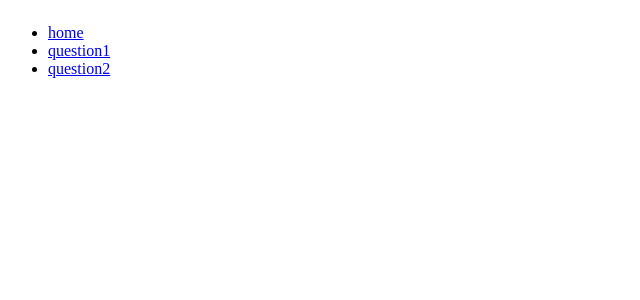
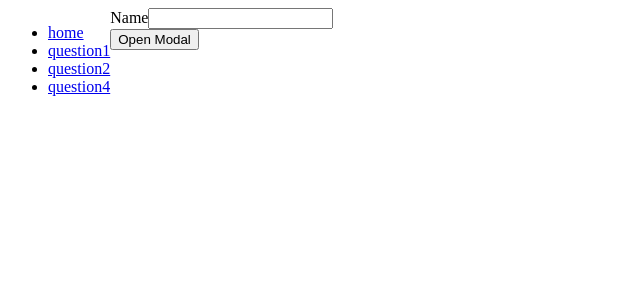
Before and after one commit to AmitShawGit/React_Machine_Test, a React (Create React App) app: page /modal in a window 1280 px wide. Shown: the top 300 px of the page, without its empty margins (0-640 px from the left). Built offline with nearby package versions, Linux system fonts and the light colour scheme.

Commit message:
modal content added

```diff
--- a/src/App.jsx
+++ b/src/App.jsx
@@ -4,6 +4,7 @@ import Home from './components/Home';
 import Sidebar from './components/menu/Sidebar';
 import Question1 from './components/Question1';
 import MainForm from './components/Question2/MainForm';
+import Modal from './components/question4/modal';
 
 const App = () => {
   return (
@@ -18,6 +19,7 @@ const App = () => {
         <Route exact path='/' element={<Home />} />
         <Route exact path='/ques' element={<Question1 />} />
         <Route exact path='/form' element={<MainForm />} />
+        <Route exact path='/modal' element={<Modal />} />
       </Routes>
       </div>
       </div>
--- a/src/Routes.js
+++ b/src/Routes.js
@@ -15,4 +15,9 @@ export const links =
     path : "/form",
     name : "question2",
 },
+{
+    id : 3,
+    path : "/modal",
+    name : "question4",
+},
 ]
--- /dev/null
+++ b/src/components/question4/ModalMain.jsx
@@ -0,0 +1,11 @@
+import React from 'react';
+
+let ModalMain = () =>{
+return(
+    <div className='modal-fade'>
+<label htmlFor="">Name</label>
+<input type="text" name="" id="" />
+    </div>
+)
+}
+export default ModalMain;
--- /dev/null
+++ b/src/components/question4/modal.jsx
@@ -0,0 +1,13 @@
+import React from "react";
+import ModalMain from "./ModalMain";
+
+
+let modal = () =>{
+return(
+    <div>
+        {<ModalMain />}
+        <button>Open Modal</button>
+    </div>
+)
+}
+export default modal;
```
